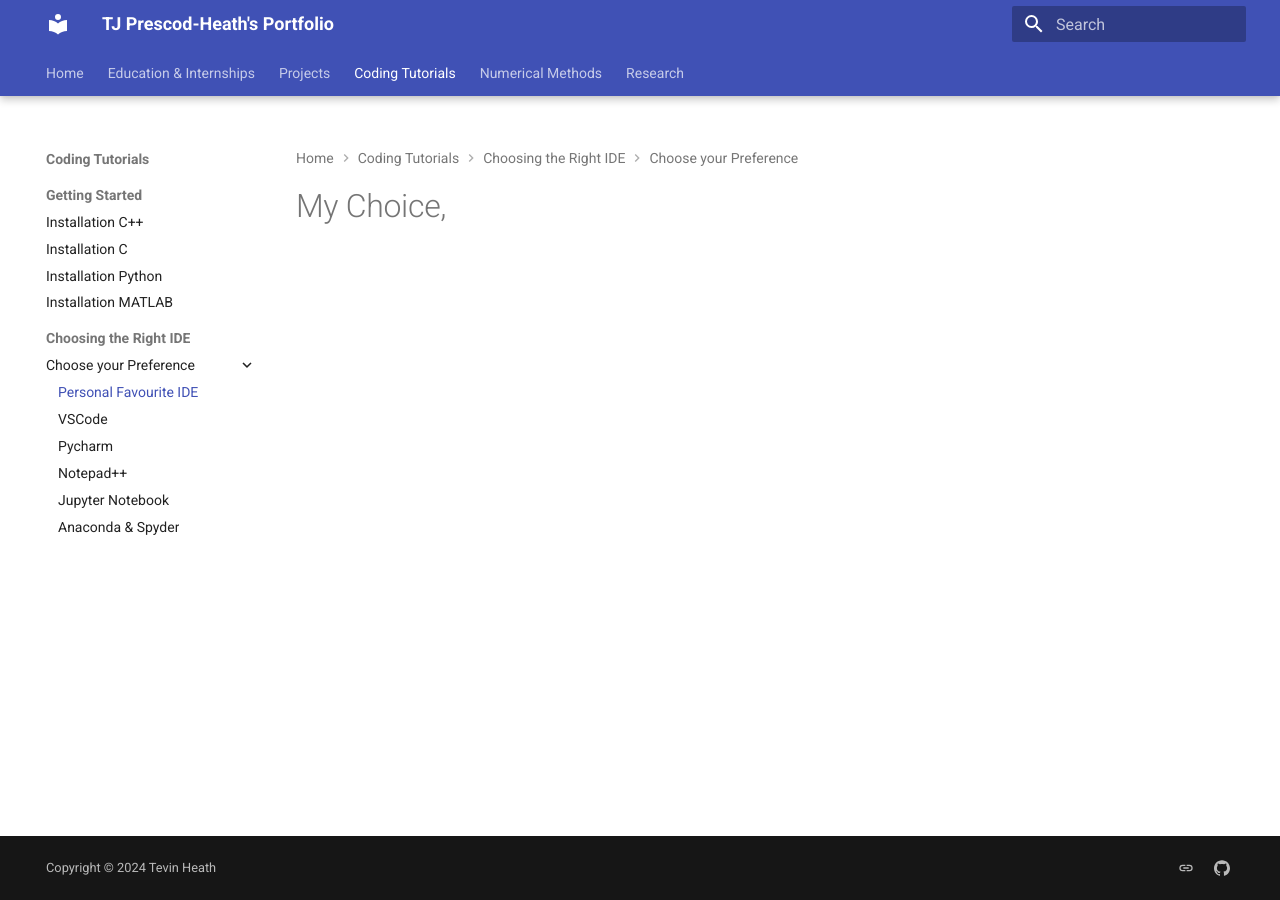
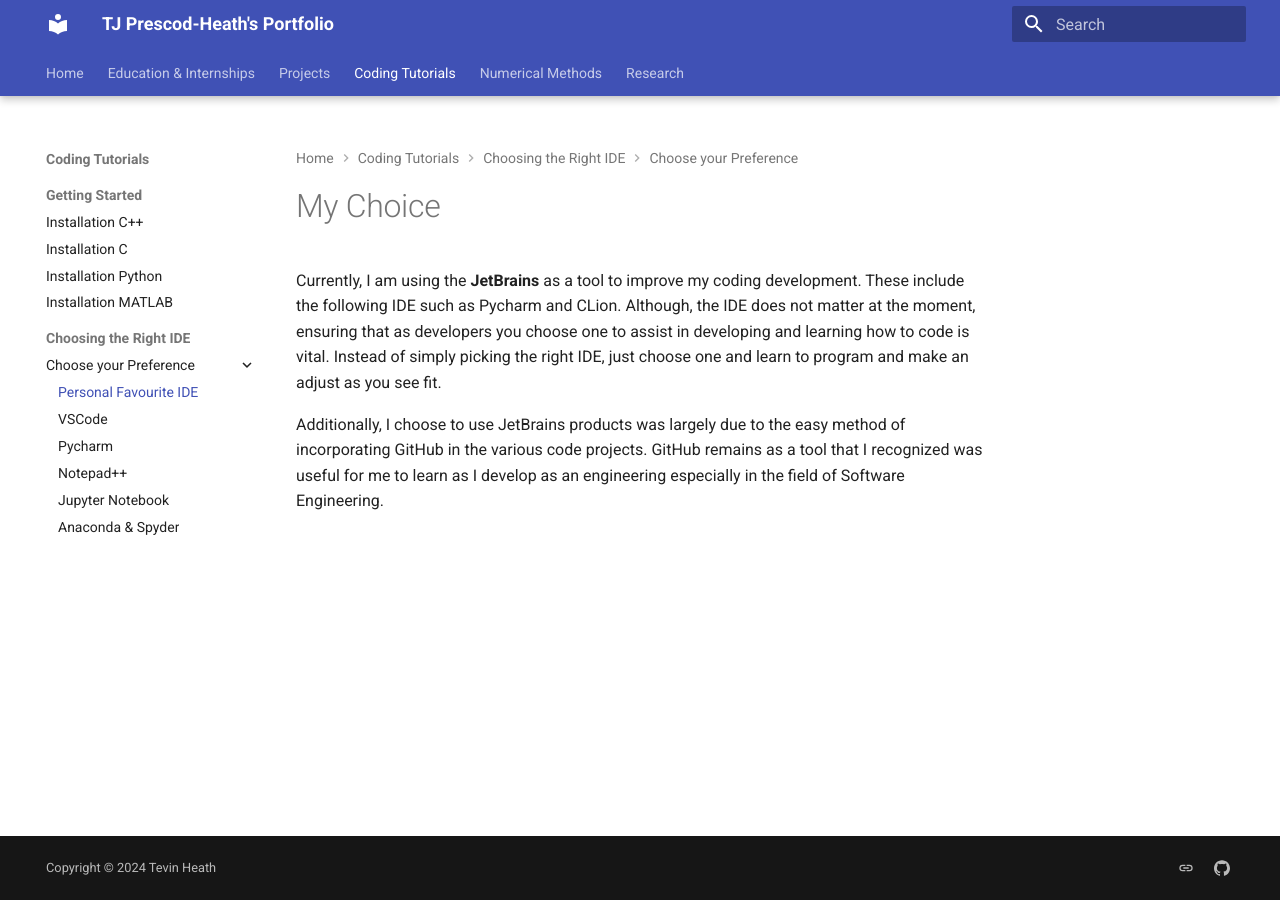
Before and after one commit to TevHeath/tevheath.github.io, an MkDocs documentation site: the page built from docs/coding-tutorial/right-ide/IDE/ide-my-choice.md, in a window 1280 px wide. Built offline with MkDocs 1.6.1 and Material for MkDocs 9.7.7, drawn with Linux system fonts in a browser that asks for light colours.

Commit message:
add text to my choice

```diff
--- a/docs/coding-tutorial/right-ide/IDE/ide-my-choice.md
+++ b/docs/coding-tutorial/right-ide/IDE/ide-my-choice.md
@@ -1 +1,5 @@
-#My Choice,
+#My Choice
+
+Currently, I am using the **JetBrains** as a tool to improve my coding development. These include the following IDE such as Pycharm and CLion. Although, the IDE does not matter at the moment, ensuring that as developers you choose one to assist in developing and learning how to code is vital. Instead of simply picking the right IDE, just choose one and learn to program and make an adjust as you see fit.
+
+Additionally, I choose to use JetBrains products was largely due to the easy method of incorporating GitHub in the various code projects. GitHub remains as a tool that I recognized was useful for me to learn as I develop as an engineering especially in the field of Software Engineering.
```
Also changed, not shown: docs/research/Visible-Light-Communication.md (+1 -1 lines), docs/tutorials/Computational-Differential-Equations.md (+1 -1 lines), docs/tutorials/Numerical-Method-CPP.md (+1 -1 lines).
